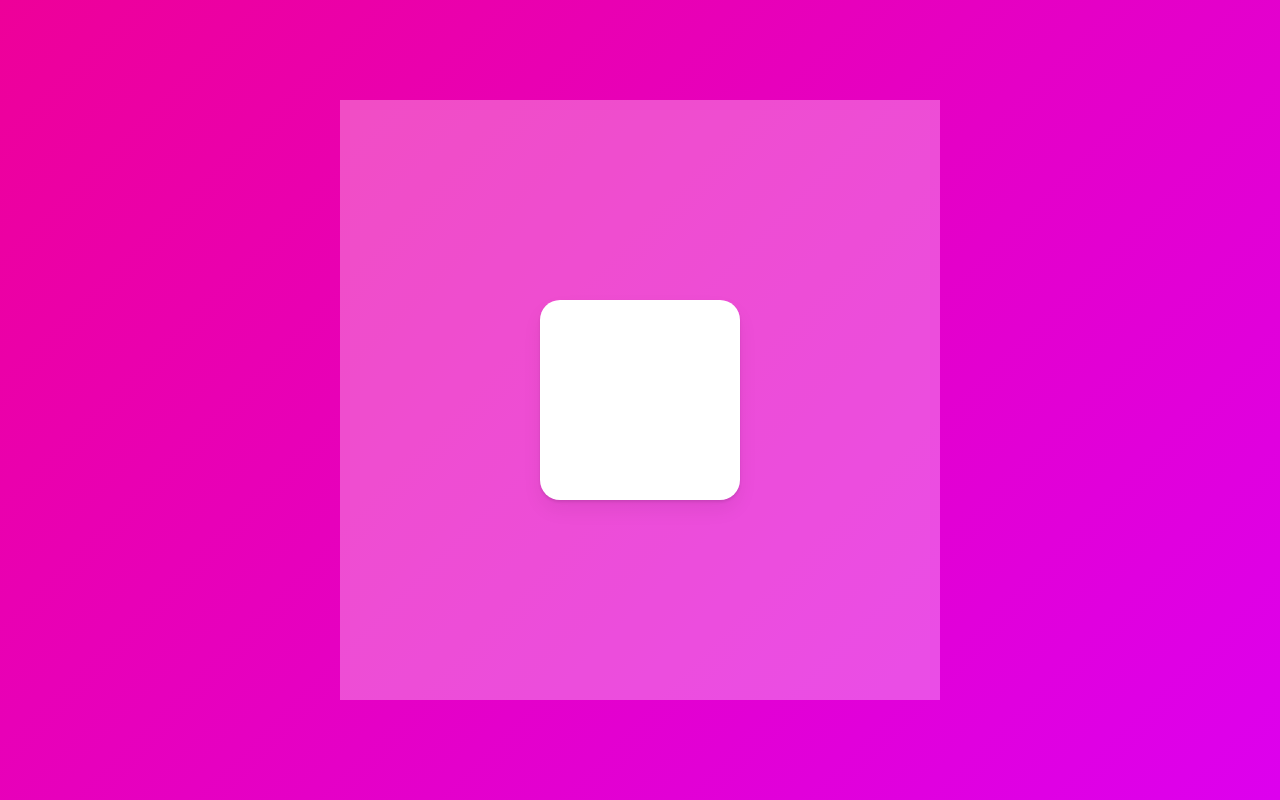
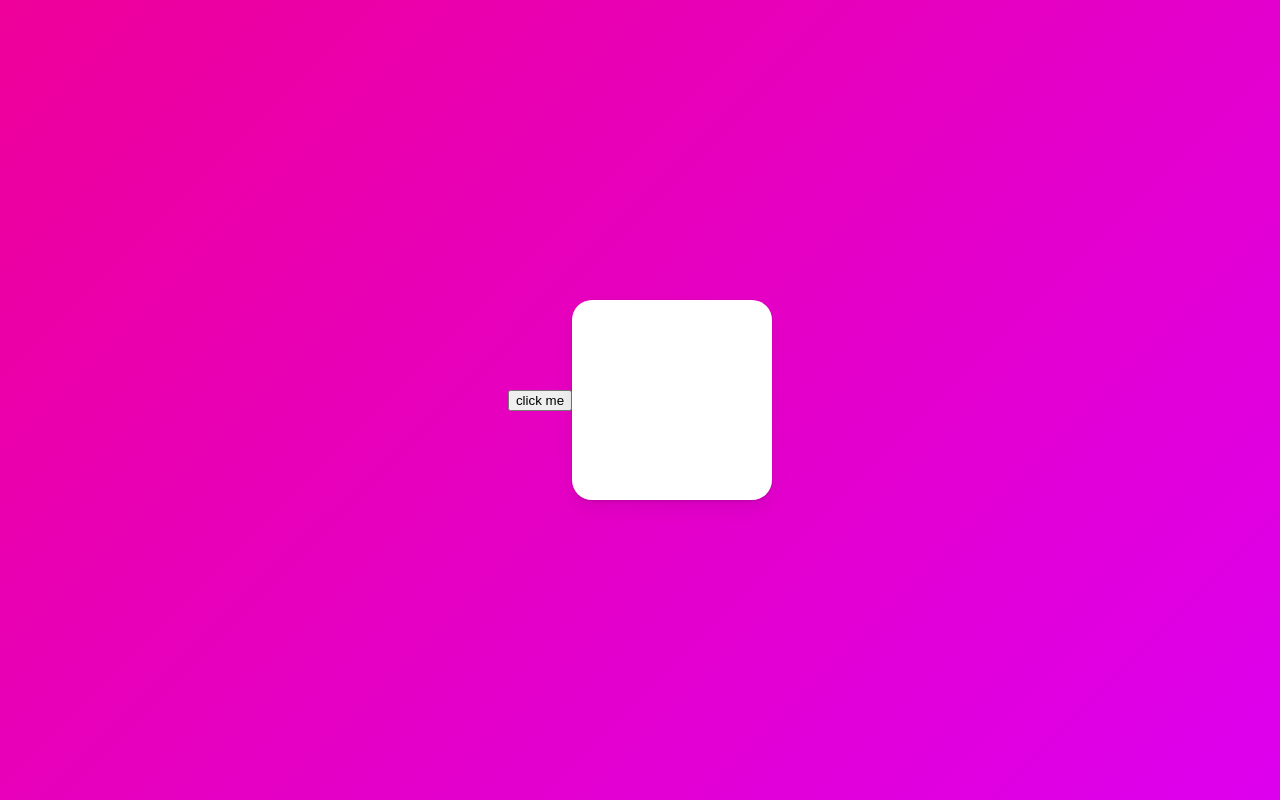
Before and after one commit to kimdoyeonn/react-masterclass, a React (Create React App) app: page / in a window 1280 px wide. Built offline with nearby package versions, Linux system fonts and the light colour scheme.

Commit message:
#7.7 MotionValues part One

```diff
--- a/src/App.tsx
+++ b/src/App.tsx
@@ -1,6 +1,6 @@
 import styled from 'styled-components';
-import { motion } from 'framer-motion';
-import { useRef } from 'react';
+import { motion, useMotionValue } from 'framer-motion';
+import { useEffect, useRef } from 'react';
 
 const Wrapper = styled.div`
   height: 100vh;
@@ -18,37 +18,12 @@
   box-shadow: 0 2px 3px rgba(0, 0, 0, 0.1), 0 10px 20px rgba(0, 0, 0, 0.06);
 `;
 
-const BiggerBox = styled.div`
-  width: 600px;
-  height: 600px;
-  background-color: rgba(255, 255, 255, 0.3);
-  display: flex;
-  justify-content: center;
-  align-items: center;
-  overflow: hidden;
-`;
-
-const boxVariants = {
-  hover: { scale: 1.5, rotateZ: 90 },
-  tap: { scale: 1, borderRadius: '100px' },
-};
-
 function App() {
-  const biggerBoxRef = useRef<HTMLDivElement>(null)
+  const x = useMotionValue(0);
   return (
     <Wrapper>
-      <BiggerBox ref={biggerBoxRef}>
-        <Box
-          drag
-          dragSnapToOrigin
-          dragElastic={0.5}
-          dragConstraints={biggerBoxRef}
-          variants={boxVariants}
-          whileDrag='drag'
-          whileHover='hover'
-          whileTap='tap'
-        />
-      </BiggerBox>
+      <button onClick={() => x.set(200)}>click me</button>
+      <Box style={{ x }} drag='x' dragSnapToOrigin />
     </Wrapper>
   );
 }
```
